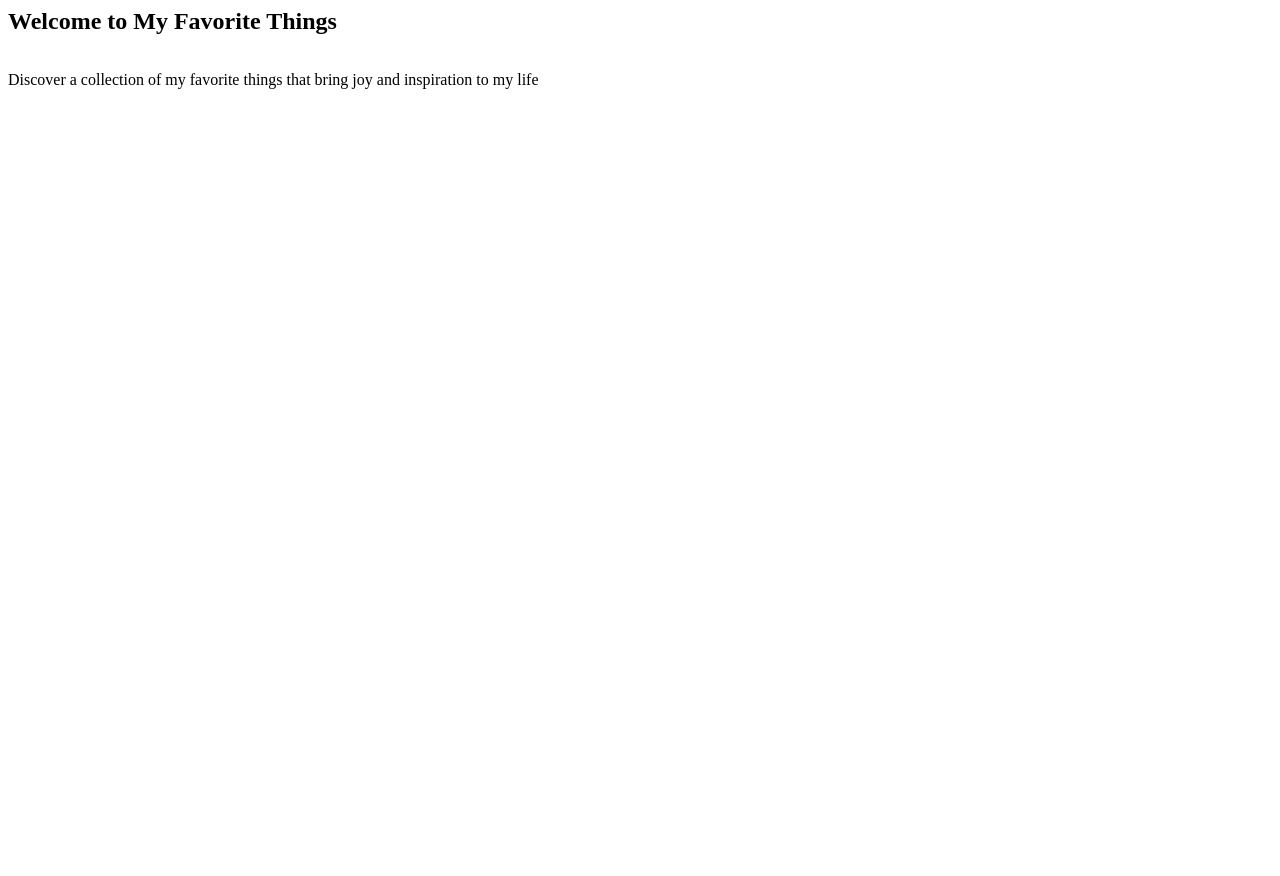
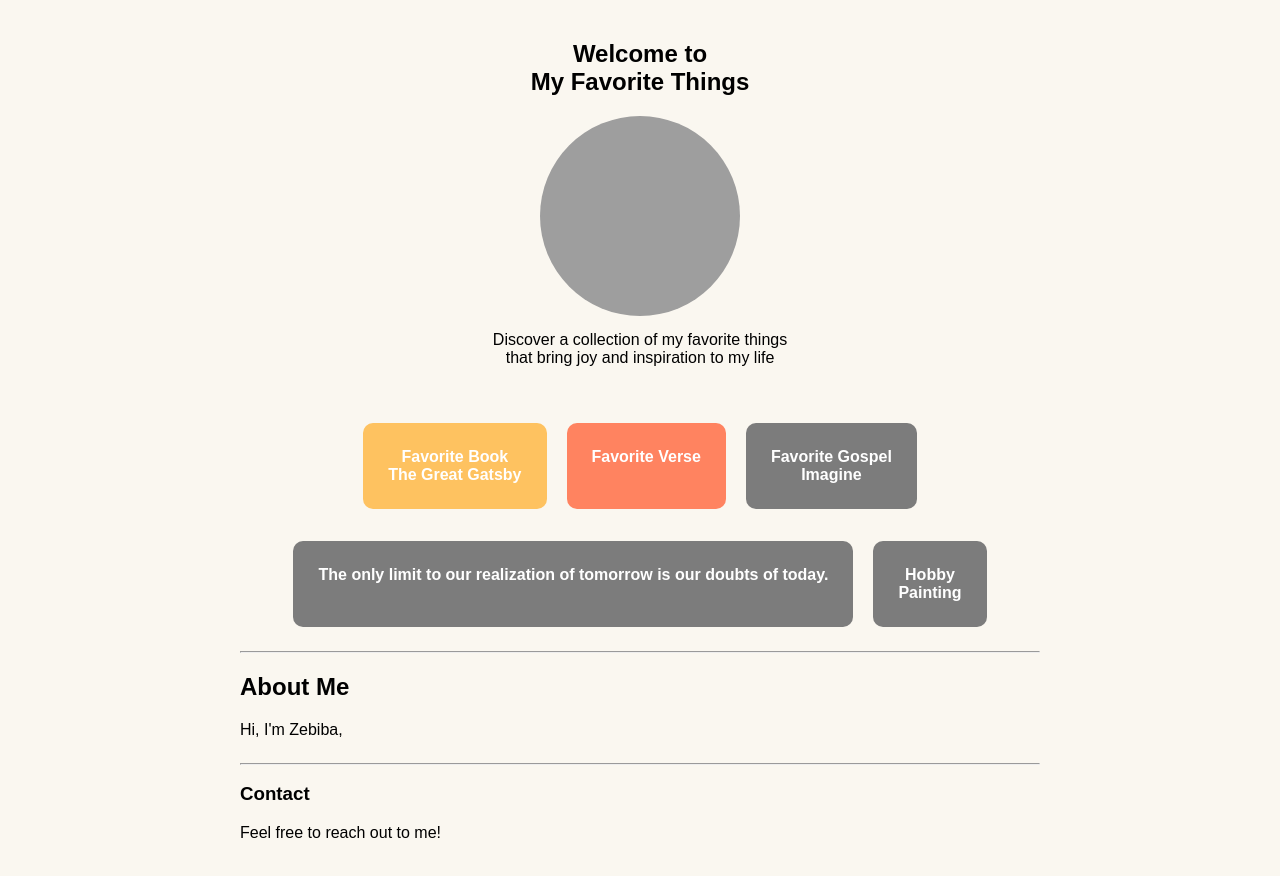
Before and after one commit to Frezedd/My-Favorite-Things, a plain HTML site: page index.html in a window 1280 px wide. Before the commit the page ends 800 px from the top, so only its background shows below. Drawn offline with Linux system fonts and the light colour scheme; grey boxes are pictures that could not be loaded.

Commit message:
Work in progress: update layout, styling, and image to match mockup

```diff
--- a/index.html
+++ b/index.html
@@ -1,5 +1,121 @@
-<section>
-    <h1>Welcome to My Favorite Things</h1>
-    <img src="" alt="">
-    <p>Discover a collection of my favorite things that bring joy and inspiration to my life</p>
-</section>
+<style>
+  body {
+    background-color: rgb(250, 247, 240);
+    font-family: Arial, Helvetica, sans-serif;
+    margin: 0;
+  }
+
+  section {
+  margin-bottom: 40px;
+}
+
+  .container{
+    max-width: 800px;
+    margin: 0 auto;
+    padding: 20px;
+  }
+
+  .hero {
+    text-align: center;
+    margin-top: 20px;
+  }
+
+  .heroimage{
+    width: 200px;
+    height: 200px;
+    object-fit: cover;
+    border-radius: 50%;
+    display: block;
+    margin: 0 auto;
+  }
+
+  .discover {
+    text-align: center;
+    font-size: medium;
+    margin-top: 15px;
+  }
+
+  .favorite, .favorite2{
+    display: flex;
+    text-align: center;
+    gap: 20px;
+    justify-content: center;
+  }
+
+  .book, .verse, .gospel, .hobby , .limit, .hobby{
+    padding: 25px 25px;
+    color: white;
+    border-radius: 10px;
+    font-weight: bold;
+  }
+
+  .book{
+    background-color: rgb(254, 194, 96);
+  }
+
+  .verse{
+    background-color: rgb(255, 131, 96);
+  }
+
+  .gospel{
+    background-color: rgb(124, 124, 124);
+  }
+
+  .limit{
+    background-color: rgb(124, 124, 124);
+    font-size: italic;
+  }
+
+  .hobby{
+    background-color: rgb(124, 124, 124);
+  }
+
+</style>
+
+<div class="container">
+  <section>
+    <h1 class="hero">
+      Welcome to <br />
+      My Favorite Things
+    </h1>
+    <img src="https://m.media-amazon.com/images/I/61evjdQLbnL._AC_UL750_FMwebp_QL65_.jpg" alt="" class="heroimage" />
+    <p class="discover">
+      Discover a collection of my favorite things <br />
+      that bring joy and inspiration to my life
+    </p>
+  </section>
+
+  <section >
+    <div class="favorite">
+      <p class="book">
+        Favorite Book <br />
+        The Great Gatsby
+      </p>
+      <p class="verse">Favorite Verse</p>
+      <p class="gospel">
+        Favorite Gospel <br />
+        Imagine
+      </p>
+    </div>
+
+    <div class="favorite2">
+      <p class="limit">The only limit to our realization of tomorrow is our doubts of today.</p>
+      <p class="hobby">
+        Hobby <br />
+        Painting
+      </p>
+    </div>
+    <hr />
+    <div >
+      <h2 class="about">About Me</h2>
+      <p class="hi">Hi, I'm Zebiba,</p>
+      <img src="" alt="">
+    </div>
+    <hr />
+    <div>
+      <h3>Contact</h3>
+      <p>Feel free to reach out to me!</p>
+    </div>
+  </section>
+
+</div>
```
